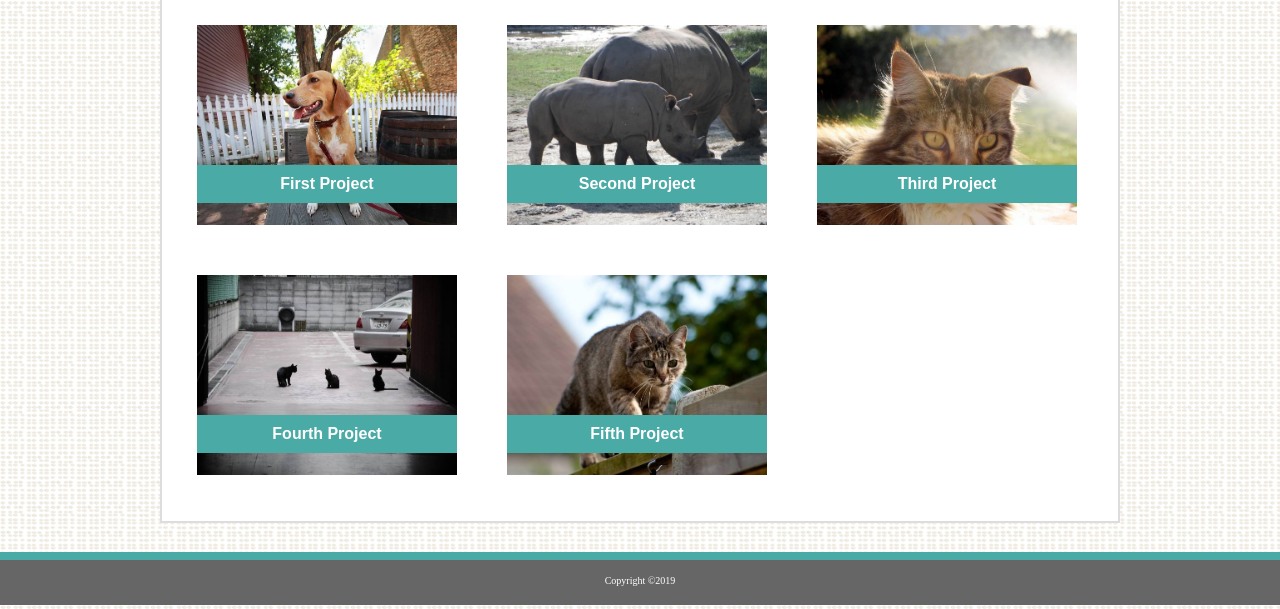
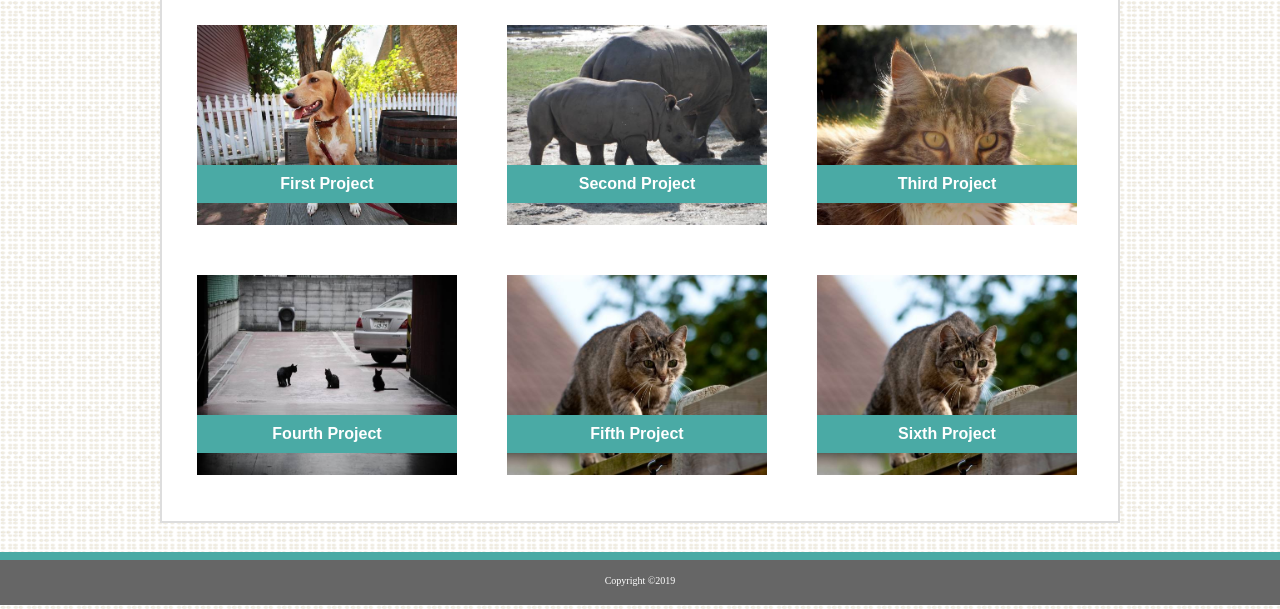
Before and after one commit to cdperez7/Basic-Portfolio, a plain HTML site: page portfolio.html in a window 1280 px wide. Shown: the part 195-804 px from the top of the page. Drawn offline with Linux system fonts and the light colour scheme.

Commit message:
adding projects

```diff
--- a/portfolio.html
+++ b/portfolio.html
@@ -29,6 +29,7 @@
         <div class="portfolio-item" id="portfolio3"><h4>Third Project</h4></div>
         <div class="portfolio-item" id="portfolio4"><h4>Fourth Project</h4></div>
         <div class="portfolio-item" id="portfolio5"><h4>Fifth Project</h4></div>
+        <div class="portfolio-item" id="portfolio5"><h4>Sixth Project</h4></div>
 
     </section>
 
```
